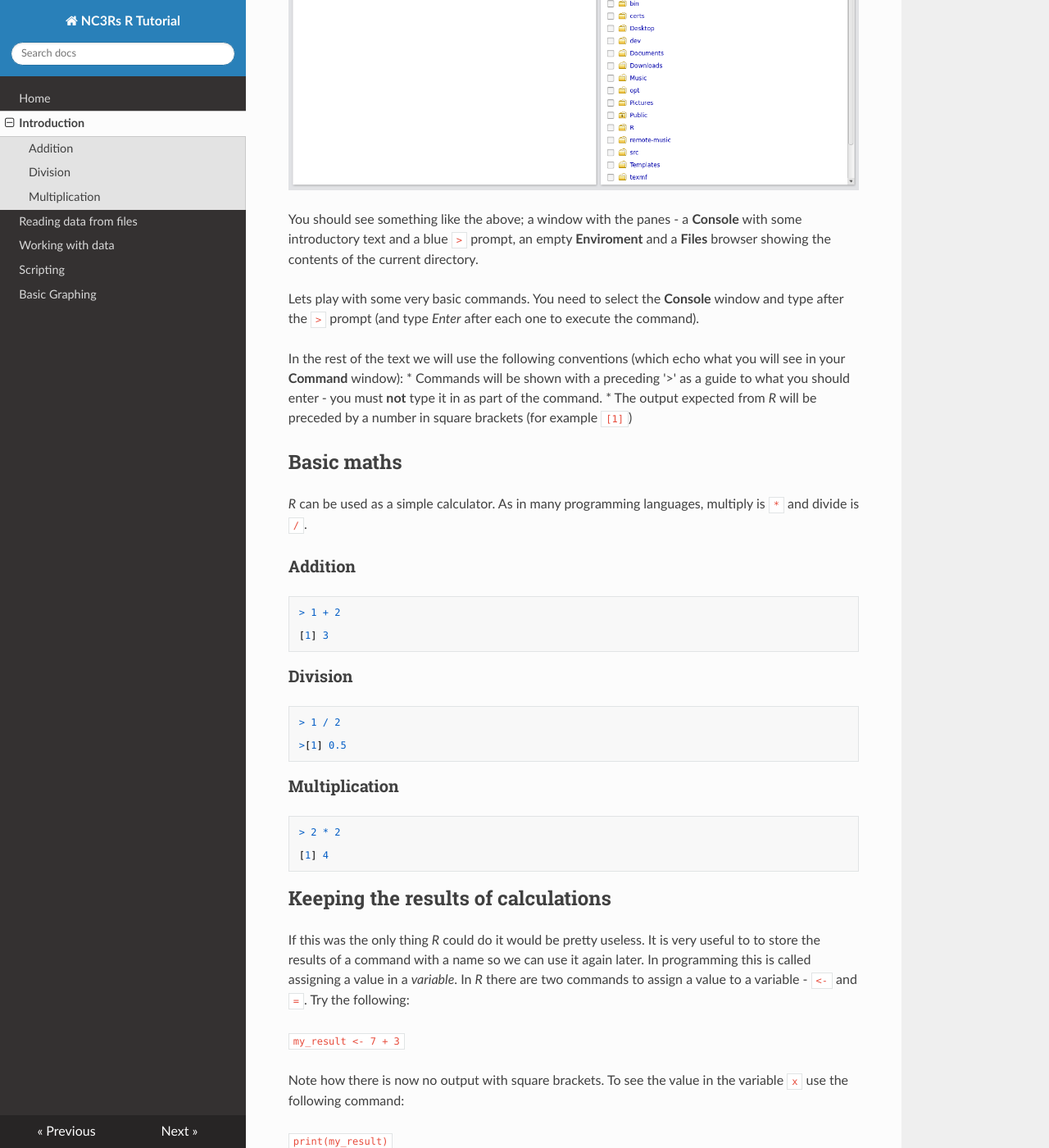
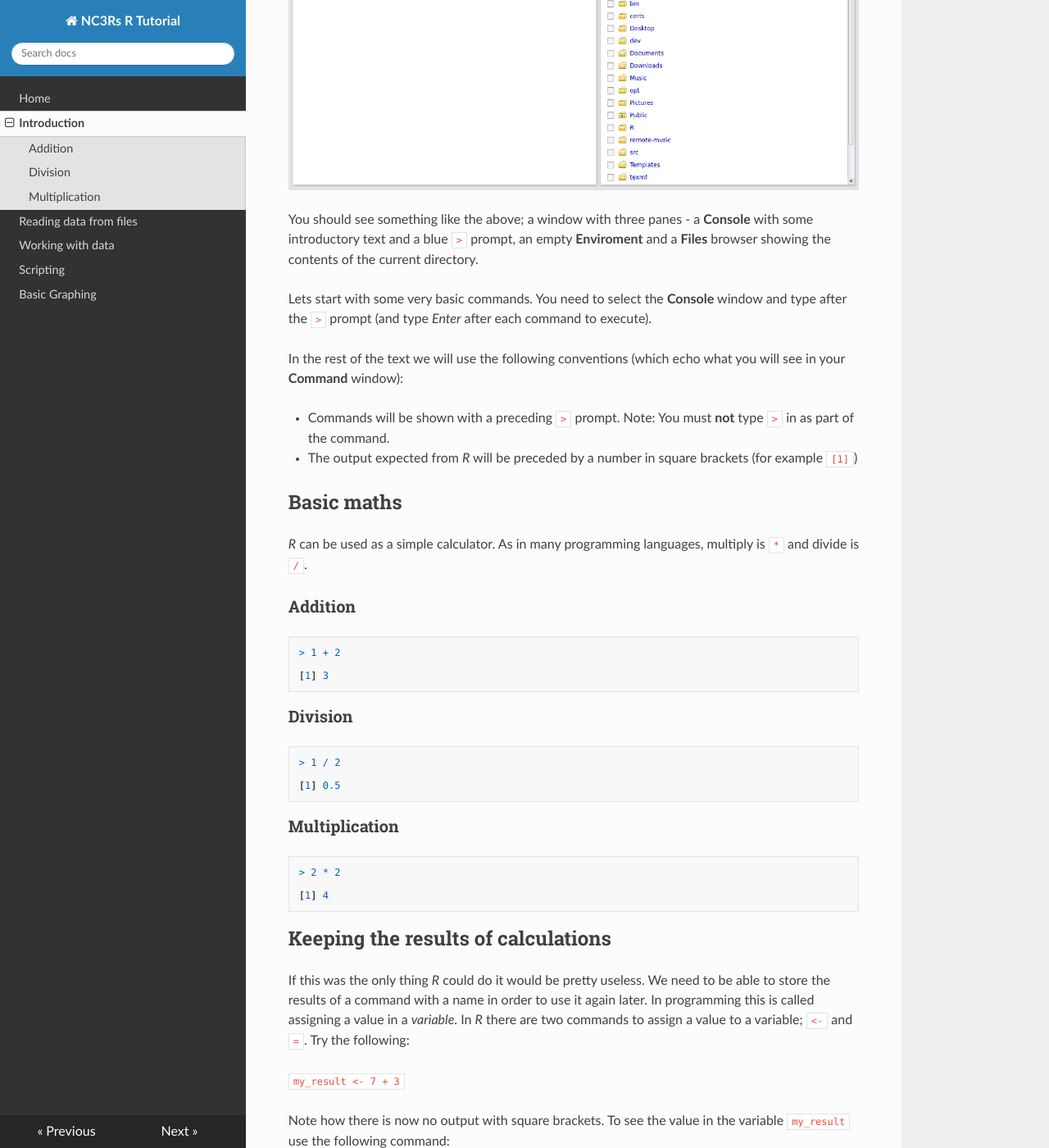
Before and after one commit to dww100/nc3rs-r-tutorial, an MkDocs documentation site: the page built from docs/intro.md, in a window 1280 px wide and 1400 px high, scrolled down 431 px. Shown: the whole window at 82% size. Built offline with MkDocs 1.6.1, drawn with Linux system fonts in a browser that asks for light colours; nearby versions of some CDN libraries; old or Windows-style settings are respelled for this version of MkDocs; some of the changed text lies outside the part shown.

Commit message:
Textual changes suggested by Sam Gan

````diff
--- a/docs/intro.md
+++ b/docs/intro.md
@@ -2,13 +2,14 @@
 
 ![R Studio at startup](images/rstudio-startup.png)
 
-You should see something like the above; a window with the panes - a **Console** with some introductory text and a blue `>` prompt, an empty **Enviroment** and a **Files** browser showing the contents of the current directory.
+You should see something like the above; a window with three panes - a **Console** with some introductory text and a blue `>` prompt, an empty **Enviroment** and a **Files** browser showing the contents of the current directory.
 
-Lets play with some very basic commands.
-You need to select the **Console** window and type after the `>` prompt (and type *Enter* after each one to execute the command).
+Lets start with some very basic commands.
+You need to select the **Console** window and type after the `>` prompt (and type *Enter* after each command to execute).
 
 In the rest of the text we will use the following conventions (which echo what you will see in your **Command** window):
-*  Commands will be shown with a preceding '>' as a guide to what you should enter - you must **not** type it in as part of the command.
+
+*  Commands will be shown with a preceding `>` prompt. Note: You must **not** type `>` in as part of the command.
 *  The output expected from *R* will be preceded by a number in square brackets (for example `[1]`)
 
 ## Basic maths
@@ -30,7 +31,7 @@
 ```R
 > 1 / 2
 
->[1] 0.5
+[1] 0.5
 ```
 
 ### Multiplication
@@ -44,19 +45,19 @@
 ## Keeping the results of calculations
 
 If this was the only thing *R* could do it would be pretty useless.
-It is very useful to to store the results of a command with a name so we can use it again later.
+We need to be able to store the results of a command with a name in order to use it again later.
 In programming this is called assigning a value in a *variable*.
-In *R* there are two commands to assign a value to a variable - `<-` and `=`.
+In *R* there are two commands to assign a value to a variable; `<-` and `=`.
 Try the following:
 
 `my_result <- 7 + 3`
 
 Note how there is now no output with square brackets.
-To see the value in the variable `x` use the following command:
+To see the value in the variable `my_result` use the following command:
 
 `print(my_result)`
 
-You will also see that `my_result` has been added to the **Values** section of the **Environment** pane (top right) in R Studio.
+You will also see that `my_result` has been added to the **Values** section of the **Environment** pane (top right) in *R Studio*.
 
 ## Getting help
 
@@ -67,5 +68,5 @@
 
 `?print`
 
-You will then see more information in the **Help** tab on the function in the bottom right pane in R Studio.
-This is a tab in the pane which initially held the **Files** - this can easily be recovered from tab menu there.
+Information on the function will be shown in the **Help** tab of the bottom right pane in *R Studio*.
+You can get return to the **Files** information at any time from the tab list.
````
